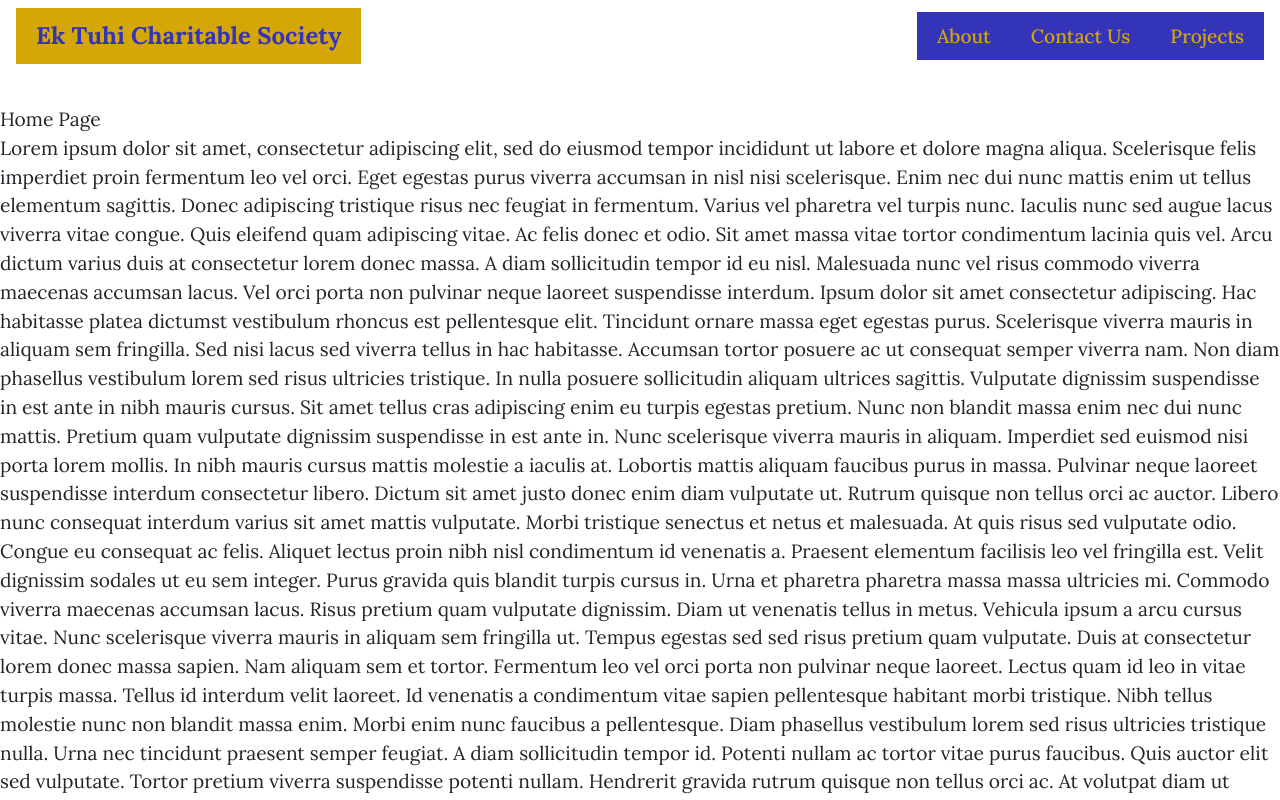
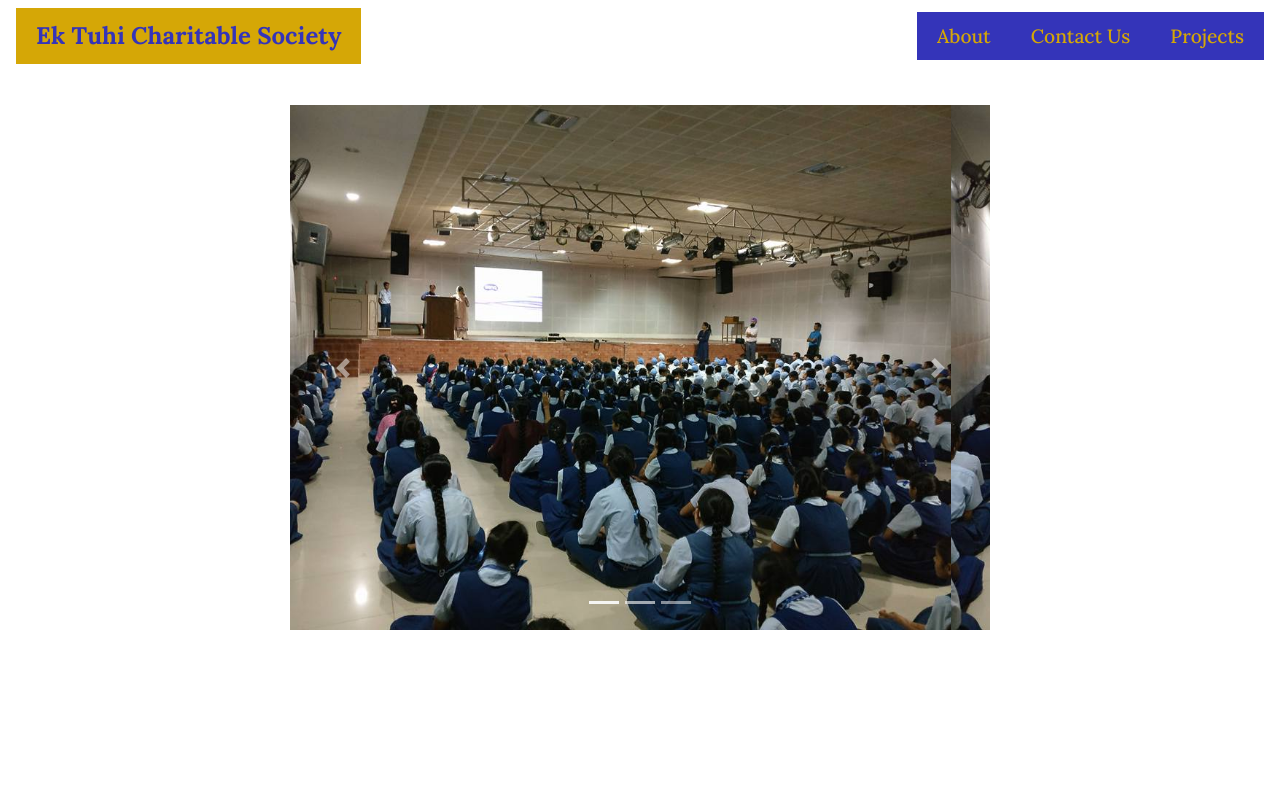
Before and after one commit to saihaj/ektuhisocietyweb, a React (Create React App) app: page / in a window 1280 px wide. Shown: the top 800 px of the page. Built offline with nearby package versions, Linux system fonts and the light colour scheme.

Commit message:
feat: create a image slideshow component

```diff
--- /dev/null
+++ b/src/components/SlideShow.js
@@ -0,0 +1,26 @@
+import React from 'react'
+import { arrayOf, any } from 'prop-types'
+import { Carousel, Container, Image } from 'react-bootstrap'
+
+export const SlideShow = ( { imageArray } ) => (
+  <Container
+    bsPrefix="slideshow"
+    nextIcon={<span className="carousel-control-next-icon" />}
+    prevIcon={<span className="carousel-control-prev-icon" />}
+  >
+    <Carousel>
+      {imageArray.map( image => (
+        <Carousel.Item>
+          <Image
+            src={image}
+            fluid
+          />
+        </Carousel.Item>
+      ) )}
+    </Carousel>
+  </Container>
+)
+
+SlideShow.propTypes = {
+  imageArray: arrayOf( any ).isRequired,
+}
--- /dev/null
+++ b/src/pages/Home.css
@@ -0,0 +1,6 @@
+.slideshow {
+    margin-top: ;
+    max-width: 700px;
+    margin-left: auto;
+    margin-right: auto;
+}
--- a/src/pages/Home.js
+++ b/src/pages/Home.js
@@ -1,31 +1,20 @@
 /* eslint-disable max-len */
 import React from 'react'
 
+import { SlideShow } from '../components/SlideShow'
+
+import slide3 from '../assets/slide3.jpg'
+
+import './Home.css'
+
+const SLIDES = [
+  slide3,
+  slide3,
+  slide3,
+]
+
 const Home = () => (
-  <div>
-    Home Page
-    <p>
-      Lorem ipsum dolor sit amet, consectetur adipiscing elit, sed do eiusmod tempor incididunt ut labore et dolore magna aliqua. Scelerisque felis imperdiet proin fermentum leo vel orci. Eget egestas purus viverra accumsan in nisl nisi scelerisque. Enim nec dui nunc mattis enim ut tellus elementum sagittis. Donec adipiscing tristique risus nec feugiat in fermentum. Varius vel pharetra vel turpis nunc. Iaculis nunc sed augue lacus viverra vitae congue. Quis eleifend quam adipiscing vitae. Ac felis donec et odio. Sit amet massa vitae tortor condimentum lacinia quis vel. Arcu dictum varius duis at consectetur lorem donec massa. A diam sollicitudin tempor id eu nisl. Malesuada nunc vel risus commodo viverra maecenas accumsan lacus. Vel orci porta non pulvinar neque laoreet suspendisse interdum. Ipsum dolor sit amet consectetur adipiscing. Hac habitasse platea dictumst vestibulum rhoncus est pellentesque elit.
-
-      Tincidunt ornare massa eget egestas purus. Scelerisque viverra mauris in aliquam sem fringilla. Sed nisi lacus sed viverra tellus in hac habitasse. Accumsan tortor posuere ac ut consequat semper viverra nam. Non diam phasellus vestibulum lorem sed risus ultricies tristique. In nulla posuere sollicitudin aliquam ultrices sagittis. Vulputate dignissim suspendisse in est ante in nibh mauris cursus. Sit amet tellus cras adipiscing enim eu turpis egestas pretium. Nunc non blandit massa enim nec dui nunc mattis. Pretium quam vulputate dignissim suspendisse in est ante in. Nunc scelerisque viverra mauris in aliquam.
-
-      Imperdiet sed euismod nisi porta lorem mollis. In nibh mauris cursus mattis molestie a iaculis at. Lobortis mattis aliquam faucibus purus in massa. Pulvinar neque laoreet suspendisse interdum consectetur libero. Dictum sit amet justo donec enim diam vulputate ut. Rutrum quisque non tellus orci ac auctor. Libero nunc consequat interdum varius sit amet mattis vulputate. Morbi tristique senectus et netus et malesuada. At quis risus sed vulputate odio. Congue eu consequat ac felis. Aliquet lectus proin nibh nisl condimentum id venenatis a. Praesent elementum facilisis leo vel fringilla est. Velit dignissim sodales ut eu sem integer. Purus gravida quis blandit turpis cursus in. Urna et pharetra pharetra massa massa ultricies mi. Commodo viverra maecenas accumsan lacus. Risus pretium quam vulputate dignissim. Diam ut venenatis tellus in metus. Vehicula ipsum a arcu cursus vitae.
-
-      Nunc scelerisque viverra mauris in aliquam sem fringilla ut. Tempus egestas sed sed risus pretium quam vulputate. Duis at consectetur lorem donec massa sapien. Nam aliquam sem et tortor. Fermentum leo vel orci porta non pulvinar neque laoreet. Lectus quam id leo in vitae turpis massa. Tellus id interdum velit laoreet. Id venenatis a condimentum vitae sapien pellentesque habitant morbi tristique. Nibh tellus molestie nunc non blandit massa enim. Morbi enim nunc faucibus a pellentesque. Diam phasellus vestibulum lorem sed risus ultricies tristique nulla. Urna nec tincidunt praesent semper feugiat. A diam sollicitudin tempor id. Potenti nullam ac tortor vitae purus faucibus. Quis auctor elit sed vulputate. Tortor pretium viverra suspendisse potenti nullam. Hendrerit gravida rutrum quisque non tellus orci ac. At volutpat diam ut venenatis tellus in.
-
-      Eu tincidunt tortor aliquam nulla facilisi cras fermentum. Felis donec et odio pellentesque diam volutpat. Facilisis sed odio morbi quis commodo odio. Et malesuada fames ac turpis egestas. Nec feugiat nisl pretium fusce. Diam maecenas sed enim ut sem viverra aliquet. Pellentesque nec nam aliquam sem et tortor consequat. Quisque egestas diam in arcu cursus euismod quis viverra nibh. Pharetra convallis posuere morbi leo urna molestie at. Non pulvinar neque laoreet suspendisse interdum consectetur. Turpis massa sed elementum tempus egestas sed. Vel eros donec ac odio. Ac placerat vestibulum lectus mauris. Et odio pellentesque diam volutpat. Lorem ipsum dolor sit amet consectetur adipiscing elit. Velit euismod in pellentesque massa placerat.
-
-      Vitae justo eget magna fermentum iaculis eu non. Enim sed faucibus turpis in eu. Consectetur adipiscing elit ut aliquam purus sit. In vitae turpis massa sed elementum tempus egestas sed. Tortor at risus viverra adipiscing at in. Lacus vel facilisis volutpat est. Volutpat consequat mauris nunc congue. Dictum sit amet justo donec enim. Risus sed vulputate odio ut enim blandit volutpat maecenas volutpat. Sapien nec sagittis aliquam malesuada bibendum arcu vitae elementum. Montes nascetur ridiculus mus mauris vitae ultricies leo integer. Congue mauris rhoncus aenean vel elit. Volutpat maecenas volutpat blandit aliquam etiam erat velit scelerisque in. Phasellus faucibus scelerisque eleifend donec pretium vulputate. Risus feugiat in ante metus dictum at. Aenean pharetra magna ac placerat.
-
-      Elementum curabitur vitae nunc sed velit dignissim sodales. Cursus eget nunc scelerisque viverra mauris in aliquam. Aliquet risus feugiat in ante metus dictum at tempor commodo. Malesuada fames ac turpis egestas. Gravida neque convallis a cras semper auctor neque vitae. Porttitor rhoncus dolor purus non enim. Hendrerit gravida rutrum quisque non tellus orci ac auctor. Commodo quis imperdiet massa tincidunt nunc pulvinar. Ultrices sagittis orci a scelerisque purus semper eget duis at. In massa tempor nec feugiat nisl. Justo donec enim diam vulputate ut pharetra. Tortor dignissim convallis aenean et. Mattis molestie a iaculis at. Lectus nulla at volutpat diam. Volutpat consequat mauris nunc congue. At risus viverra adipiscing at in tellus integer. Sociis natoque penatibus et magnis.
-
-      Neque convallis a cras semper auctor neque. Facilisi cras fermentum odio eu. Lacus viverra vitae congue eu. Orci nulla pellentesque dignissim enim sit amet venenatis urna cursus. Enim neque volutpat ac tincidunt vitae semper. Augue neque gravida in fermentum. Augue neque gravida in fermentum et sollicitudin ac. Tortor aliquam nulla facilisi cras fermentum odio eu. Mauris pellentesque pulvinar pellentesque habitant morbi tristique senectus et. Dictum varius duis at consectetur lorem. Cras fermentum odio eu feugiat pretium nibh. Nunc faucibus a pellentesque sit amet. Dignissim cras tincidunt lobortis feugiat vivamus at.
-
-      Mauris pellentesque pulvinar pellentesque habitant morbi. Adipiscing diam donec adipiscing tristique risus nec feugiat in. Amet consectetur adipiscing elit duis tristique sollicitudin nibh sit. Natoque penatibus et magnis dis. Facilisi nullam vehicula ipsum a arcu cursus vitae congue. Leo in vitae turpis massa sed elementum. Vel pretium lectus quam id leo in vitae turpis. Id semper risus in hendrerit gravida rutrum quisque non tellus. Leo urna molestie at elementum. Orci porta non pulvinar neque. Et malesuada fames ac turpis egestas integer. Consectetur adipiscing elit duis tristique sollicitudin nibh sit amet. Eleifend donec pretium vulputate sapien. Imperdiet nulla malesuada pellentesque elit eget gravida cum. Mi eget mauris pharetra et ultrices neque ornare aenean. Senectus et netus et malesuada fames ac turpis. Lectus magna fringilla urna porttitor rhoncus. Est sit amet facilisis magna. Placerat in egestas erat imperdiet sed euismod nisi porta. Justo donec enim diam vulputate ut pharetra sit.
-
-      Neque ornare aenean euismod elementum nisi quis eleifend quam. Pellentesque elit eget gravida cum. Tincidunt dui ut ornare lectus sit amet est. Purus faucibus ornare suspendisse sed nisi lacus sed viverra tellus. Vitae et leo duis ut diam. Sed odio morbi quis commodo odio aenean. Rhoncus dolor purus non enim praesent elementum. Fusce id velit ut tortor pretium viverra suspendisse. Penatibus et magnis dis parturient. Viverra ipsum nunc aliquet bibendum enim facilisis gravida neque. Enim ut sem viverra aliquet eget. Tempus iaculis urna id volutpat.
-    </p>
-  </div>
+  <SlideShow imageArray={SLIDES} />
 )
 
 export default Home
```
Also changed, not shown: src/assets/slide3.jpg (added).
